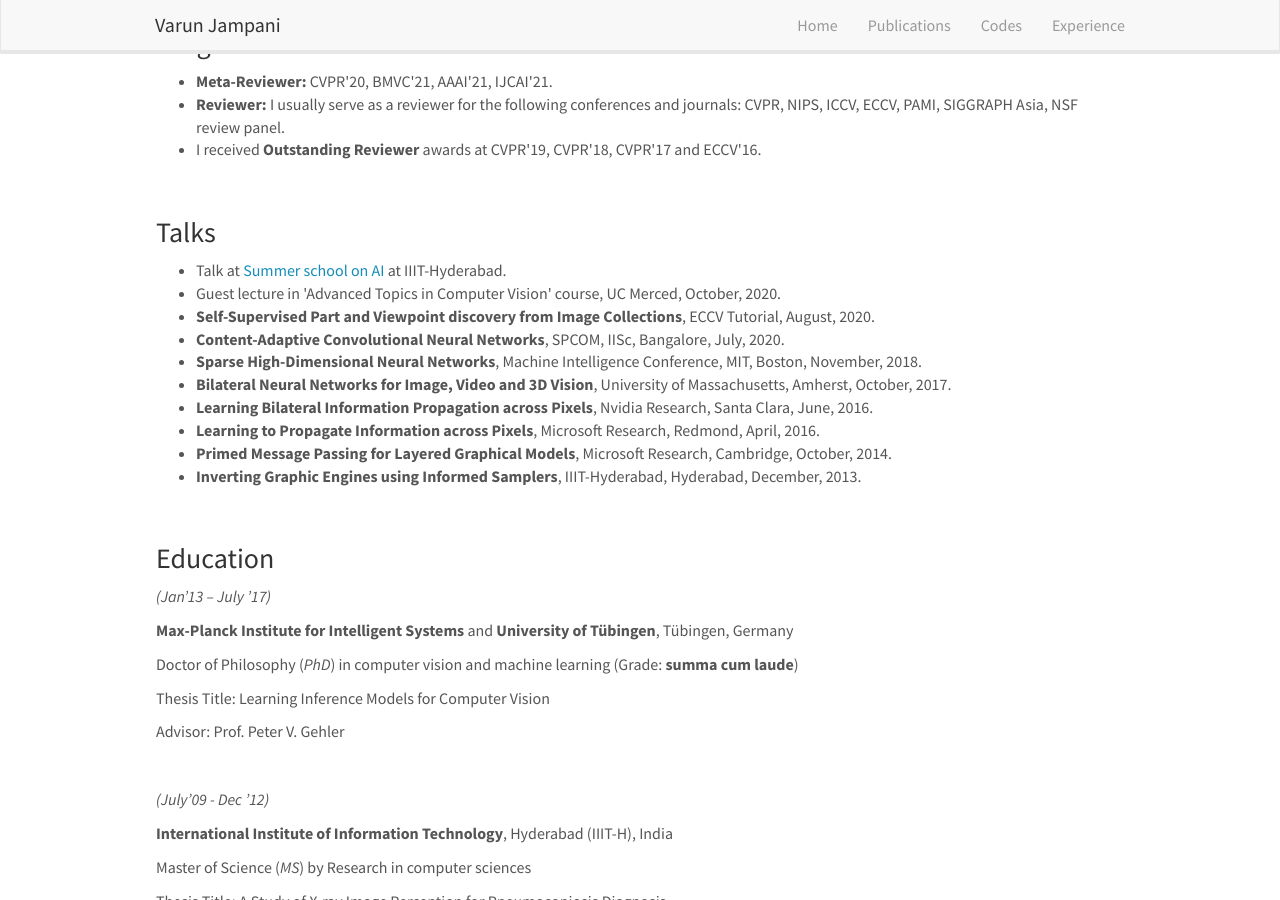
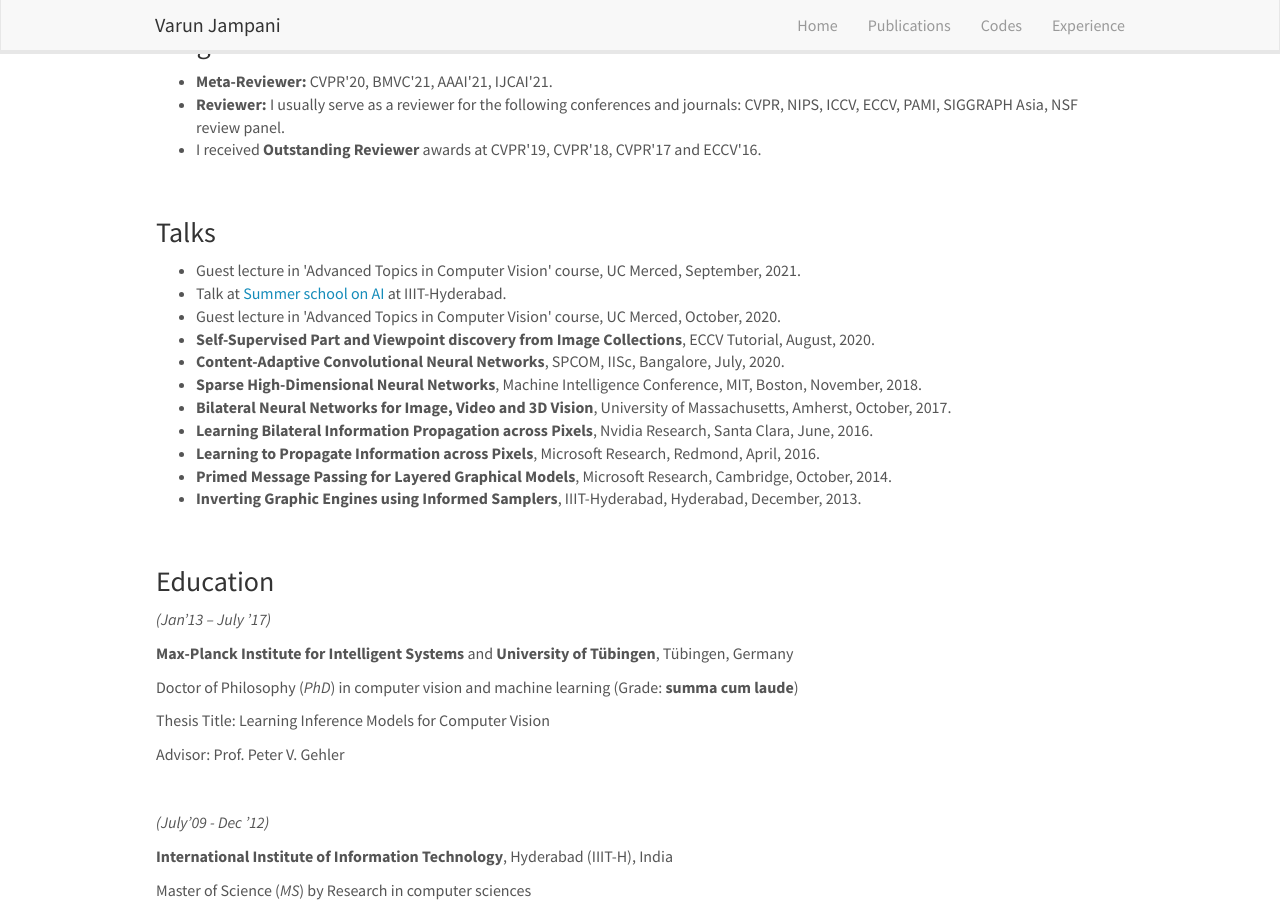
Before and after one commit to varunjampani/varunjampani.github.io, a Jekyll site: the page built from _pages/experience.md, in a window 1280 px wide and 900 px high, scrolled down 506 px. Built offline with Jekyll 4.4.1, drawn with Linux system fonts in a browser that asks for light colours; nearby versions of some CDN libraries.

Commit message:
Update experience.md

```diff
--- a/_pages/experience.md
+++ b/_pages/experience.md
@@ -39,6 +39,7 @@ permalink: /experience
 
 <h3>Talks</h3>
 <ul>
+<li>Guest lecture in 'Advanced Topics in Computer Vision' course, UC Merced, September, 2021.</li>
 <li>Talk at <a href="https://cvit.iiit.ac.in/summerschool2021/program.php">Summer school on AI</a> at IIIT-Hyderabad.</li>
 <li>Guest lecture in 'Advanced Topics in Computer Vision' course, UC Merced, October, 2020.</li>
 <li><strong>Self-Supervised Part and Viewpoint discovery from Image Collections</strong>, ECCV Tutorial, August, 2020.</li>
```
